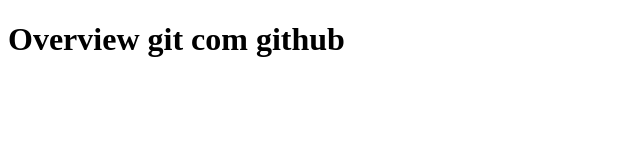
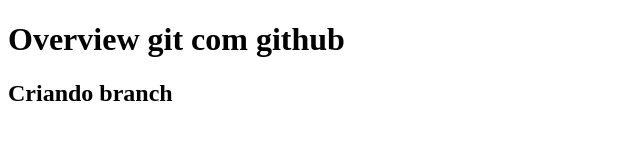
Before and after one commit to Edson-Padilha/Projeto-simples-html, a plain HTML site: page index.html in a window 1280 px wide. Shown: the whole page, without its empty margins (0-640 px from the left). Drawn offline with Linux system fonts and the light colour scheme.

Commit message:
Alterando branch

```diff
--- a/index.html
+++ b/index.html
@@ -7,7 +7,7 @@
 </head>
 <body>
     <h1></h1>
-
+    <h2>Criando branch</h2>
     <script src="teste.js"></script>
 </body>
 </html>
```
